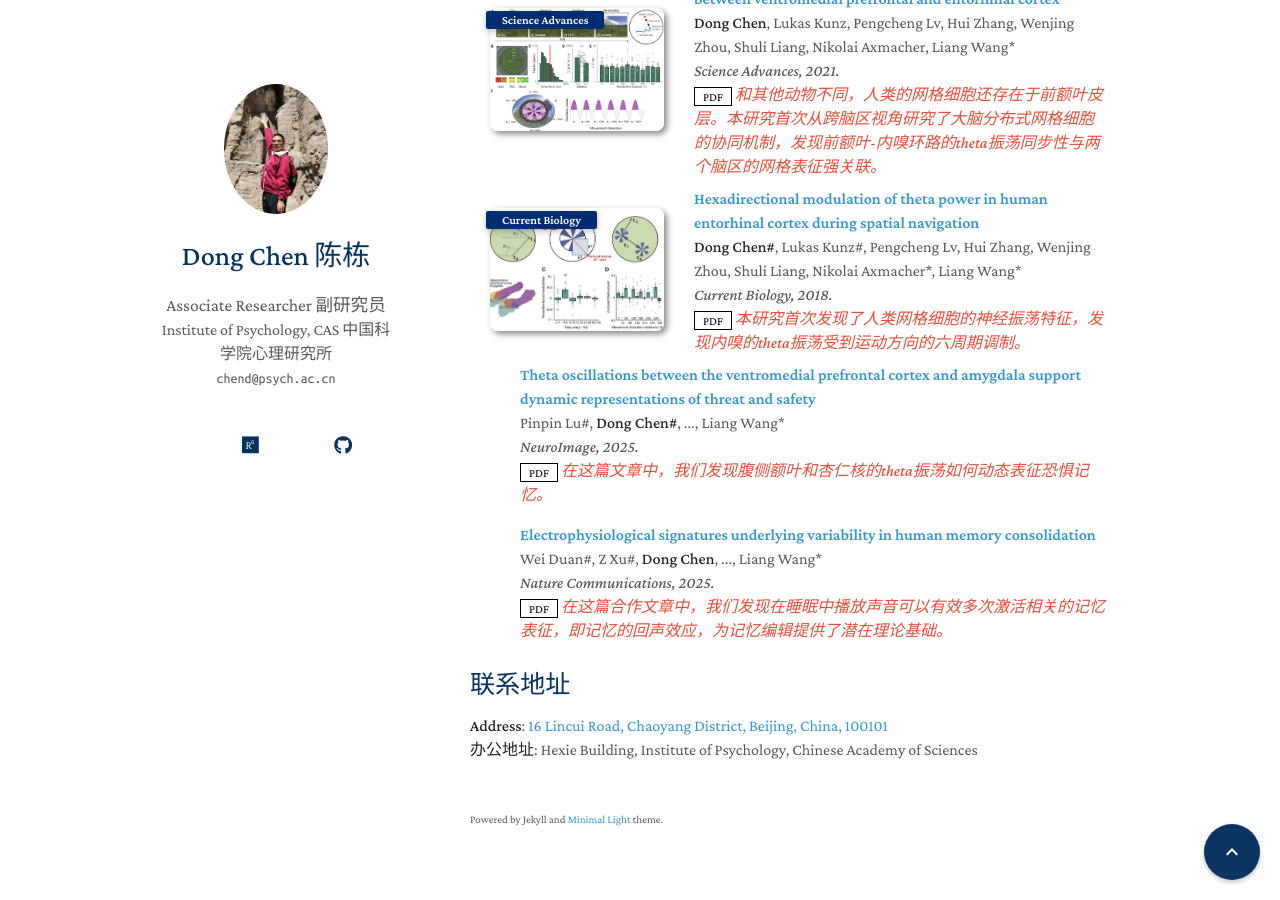
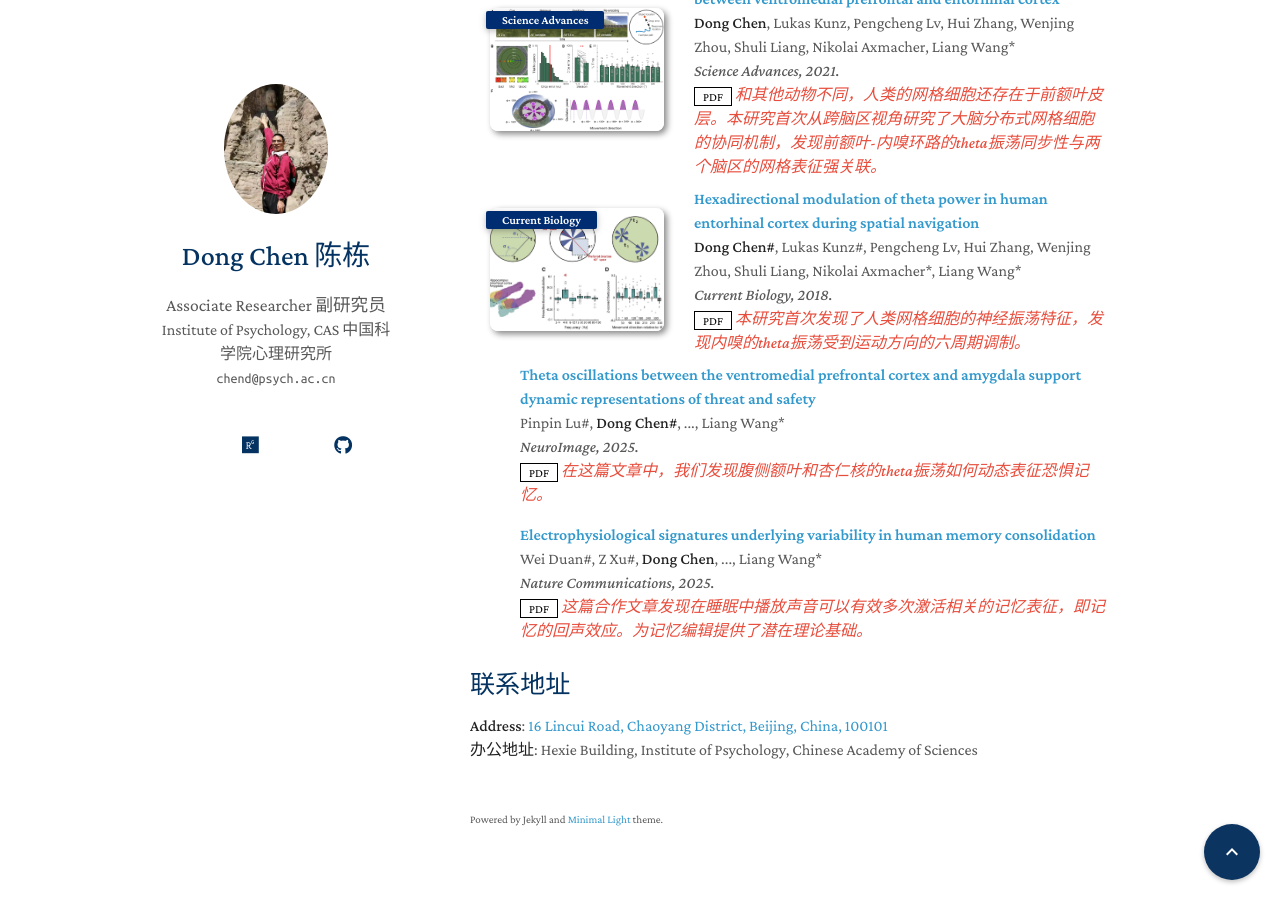
Before and after one commit to chendong567/chendong567.github.io, a Jekyll site: the page built from index.md, in a window 1280 px wide and 900 px high, scrolled down 1052 px. Built offline with Jekyll 4.4.1, drawn with Linux system fonts in a browser that asks for light colours; a style sheet for code colours, icons or effects is not loaded; our own code applies the rules of GitHub Pages for plain Markdown files.

Commit message:
Update publications.yml

```diff
--- a/_data/publications.yml
+++ b/_data/publications.yml
@@ -46,4 +46,4 @@ main:
     conference_short:  Nature Communications
     conference: Nature Communications, 2025.
     pdf: https://www.nature.com/articles/s41467-025-57766-x
-    notes: 在这篇合作文章中，我们发现在睡眠中播放声音可以有效多次激活相关的记忆表征，即记忆的回声效应，为记忆编辑提供了潜在理论基础。
+    notes: 这篇合作文章发现在睡眠中播放声音可以有效多次激活相关的记忆表征，即记忆的回声效应。为记忆编辑提供了潜在理论基础。
```
